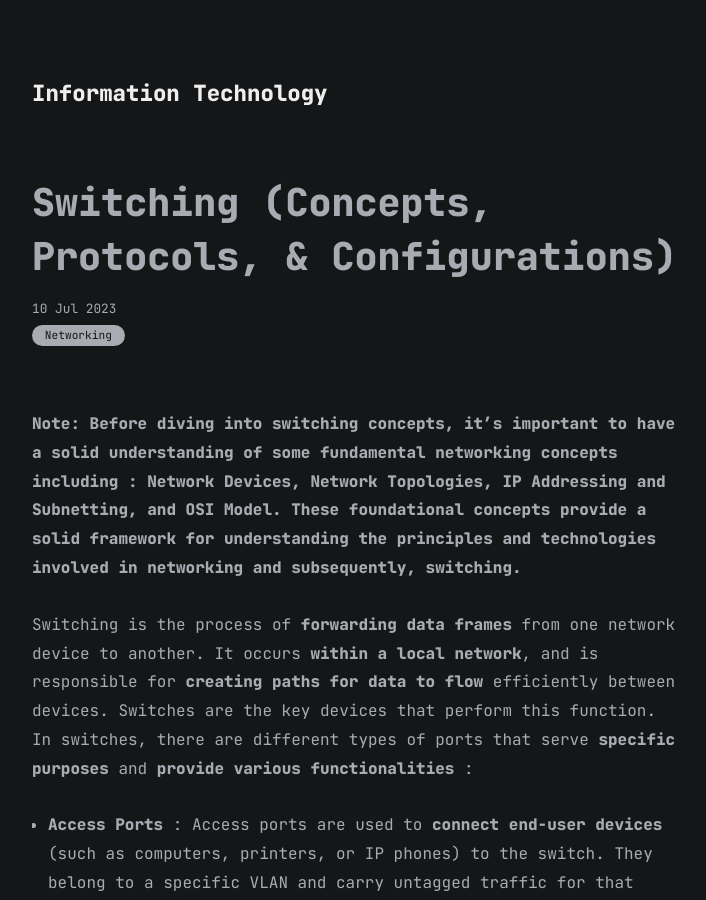
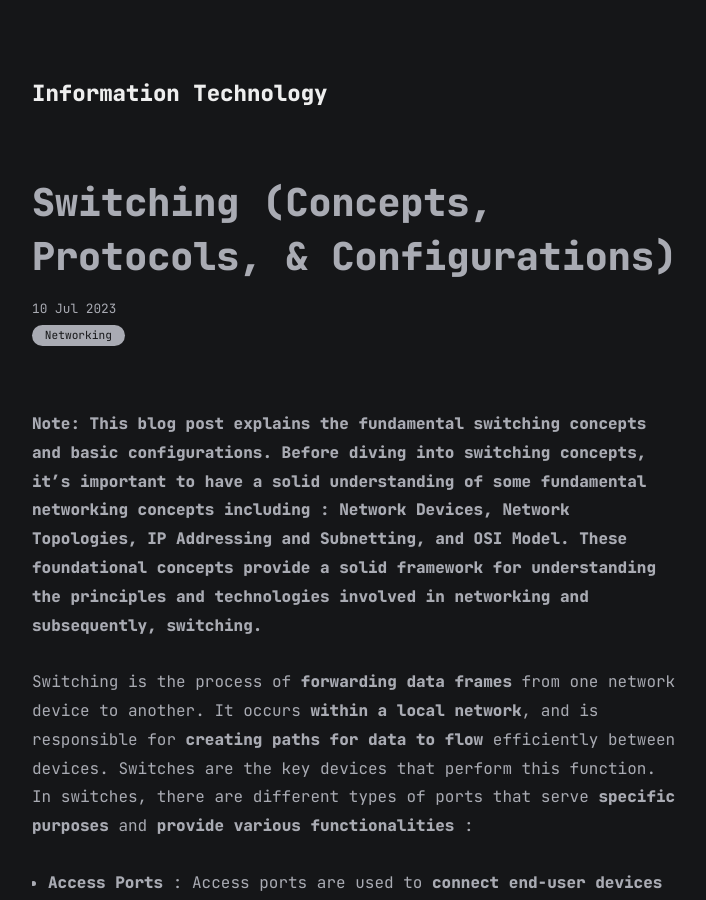
Before and after one commit to faridarif/faridarif.github.io, a Jekyll site: the page built from all_collections/_posts/2023-07-10-switching.md, in a window 1280 px wide and 900 px high. Shown: the whole window, without its empty margins (283-989 px from the left). Built offline with Jekyll 4.4.1, drawn with Linux system fonts in a browser that asks for light colours.

Commit message:
Update 2023-07-10-switching.md

```diff
--- a/all_collections/_posts/2023-07-10-switching.md
+++ b/all_collections/_posts/2023-07-10-switching.md
@@ -4,7 +4,7 @@ title: Switching (Concepts, Protocols, & Configurations)
 date: 2023-07-10
 categories: ["Networking"]
 ---
-**Note: Before diving into switching concepts, it's important to have a solid understanding of some fundamental networking concepts including : Network Devices, Network Topologies, IP Addressing and Subnetting, and OSI Model. These foundational concepts provide a solid framework for understanding the principles and technologies involved in networking and subsequently, switching.**
+**Note: This blog post explains the fundamental switching concepts and basic configurations. Before diving into switching concepts, it's important to have a solid understanding of some fundamental networking concepts including : Network Devices, Network Topologies, IP Addressing and Subnetting, and OSI Model. These foundational concepts provide a solid framework for understanding the principles and technologies involved in networking and subsequently, switching.**
 
 Switching is the process of **forwarding data frames** from one network device to another. It occurs **within a local network**, and is responsible for **creating paths for data to flow** efficiently between devices. Switches are the key devices that perform this function. In switches, there are different types of ports that serve **specific purposes** and **provide various functionalities** :
 - **Access Ports** : Access ports are used to **connect end-user devices** (such as computers, printers, or IP phones) to the switch. They belong to a specific VLAN and carry untagged traffic for that VLAN. The frames sent and received through access ports are not tagged with VLAN IDs.
```
Also changed, not shown: other parts of all_collections/_posts/2023-07-10-switching.md (+1 -1 lines).
